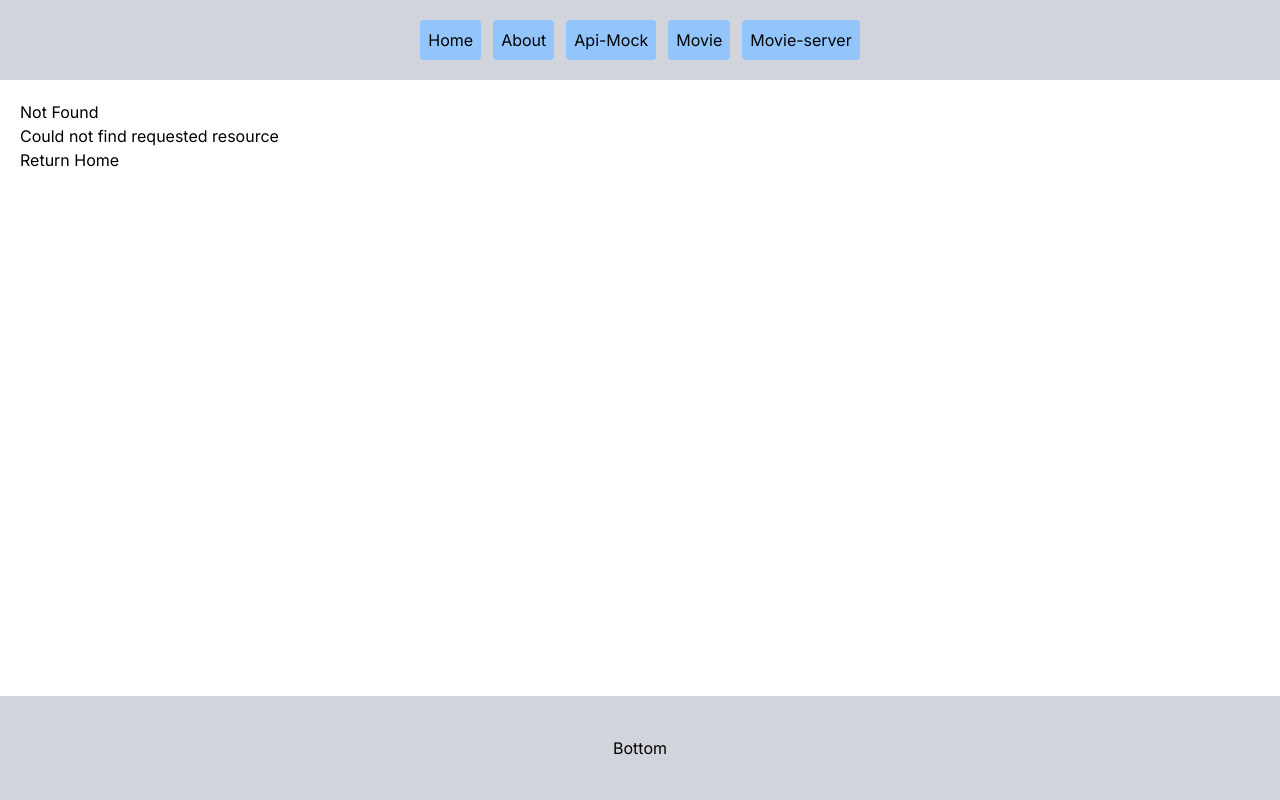
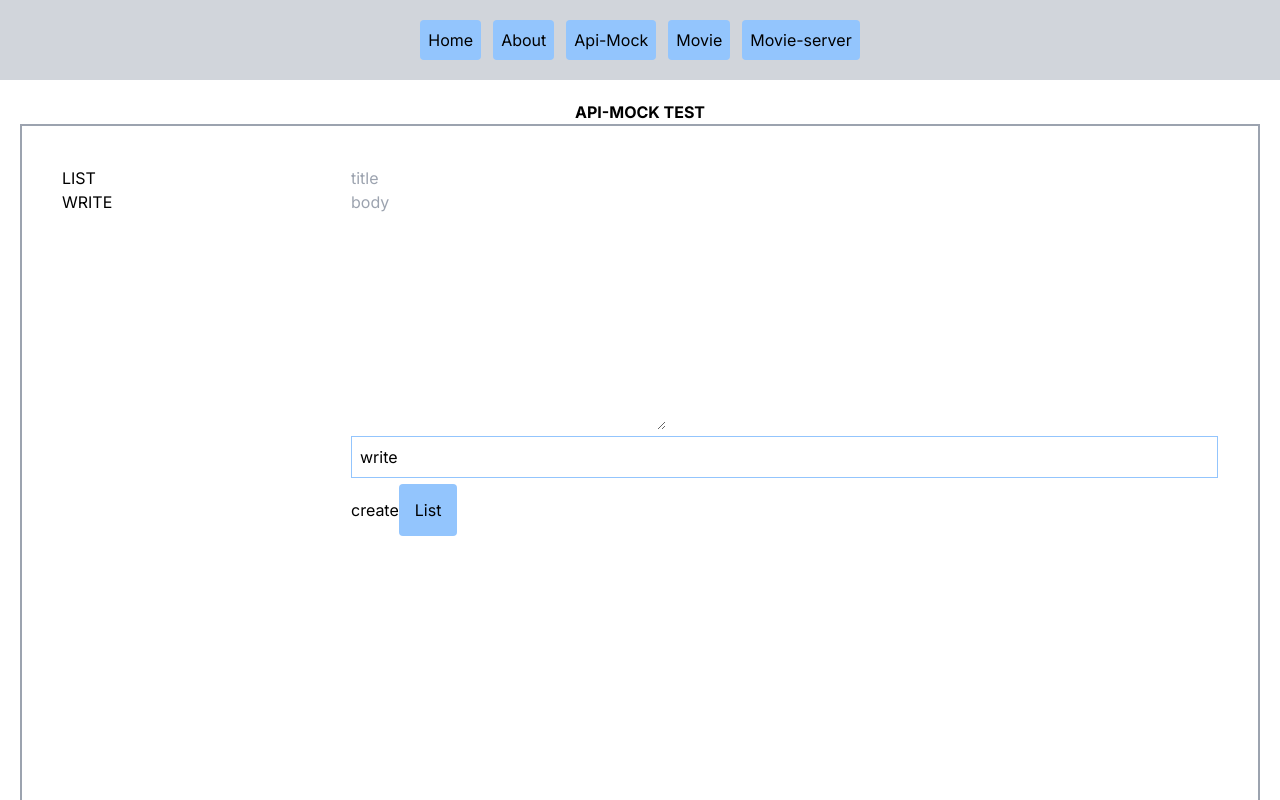
Before and after one commit to dioneuty/nextjs-test, a Next.js app: page /api-mock/write in a window 1280 px wide. Before the commit this address had no page. Shown: the top 800 px of the page. Built offline with nearby package versions, Linux system fonts and the light colour scheme.

Commit message:
api-목업 생성 화면, 상세 화면 생성 글 생성 이후 새로고침

```diff
--- /dev/null
+++ b/app/(pages)/api-mock/[id]/page.tsx
@@ -0,0 +1,25 @@
+import Link from "next/link";
+
+
+
+export default async function Detail({params}:any) {
+
+    const det = await fetch(`${process.env.API_URL}/topics?id=${params.id}`).then(resp => resp.json());
+
+    return (
+        <>
+            <div className={`mb-5 border border-blue-300 p-2`}>
+                {det?.map(item => (
+                    <div key={item.id}>
+                        <span>title: {item.title}</span>
+                        <p> body: {item.body}</p>
+                    </div>
+                ))}
+            </div>
+            <div className={`flex justify-center gap-1`}>
+                <Link href={`/api-mock`} className={`p-4 bg-blue-300 rounded`}>List</Link>
+                <Link href={`/api-mock`} className={`p-4 bg-blue-300 rounded`}>Delete</Link>
+            </div>
+        </>
+    );
+}
--- /dev/null
+++ b/app/(pages)/api-mock/write/page.tsx
@@ -0,0 +1,42 @@
+'use client';
+
+import Link from "next/link";
+import {useRouter} from "next/navigation";
+
+export default function Write() {
+    const router = useRouter();
+
+
+    return (
+        <form onSubmit={(e)=> {
+            e.preventDefault();
+            const title = e.target.title.value;
+            const body = e.target.body.value;
+
+            const option = {
+                method: 'POST',
+                headers: {
+                    'Content-Type': 'application/json'
+                },
+                body: JSON.stringify({title, body})
+            }
+            fetch('http://localhost:9999/topics', option)
+                .then(resp => resp.json())
+                .then(result => {
+                    const lastid = result.id;
+                    router.push(`/api-mock/${lastid}`)
+                    //router.refresh();
+                })
+        }}>
+            <p>
+                <input type="text" name="title" placeholder='title'/>
+            </p>
+            <textarea name="body" cols="30" rows="10" placeholder="body"></textarea>
+            <div className={`mb-5 border border-blue-300 p-2`}>
+                write
+            </div>
+            <input type="submit" value={`create`}/>
+            <Link href={`/api-mock`} className={`p-4 bg-blue-300 rounded`}>List</Link>
+        </form>
+    );
+}
```
